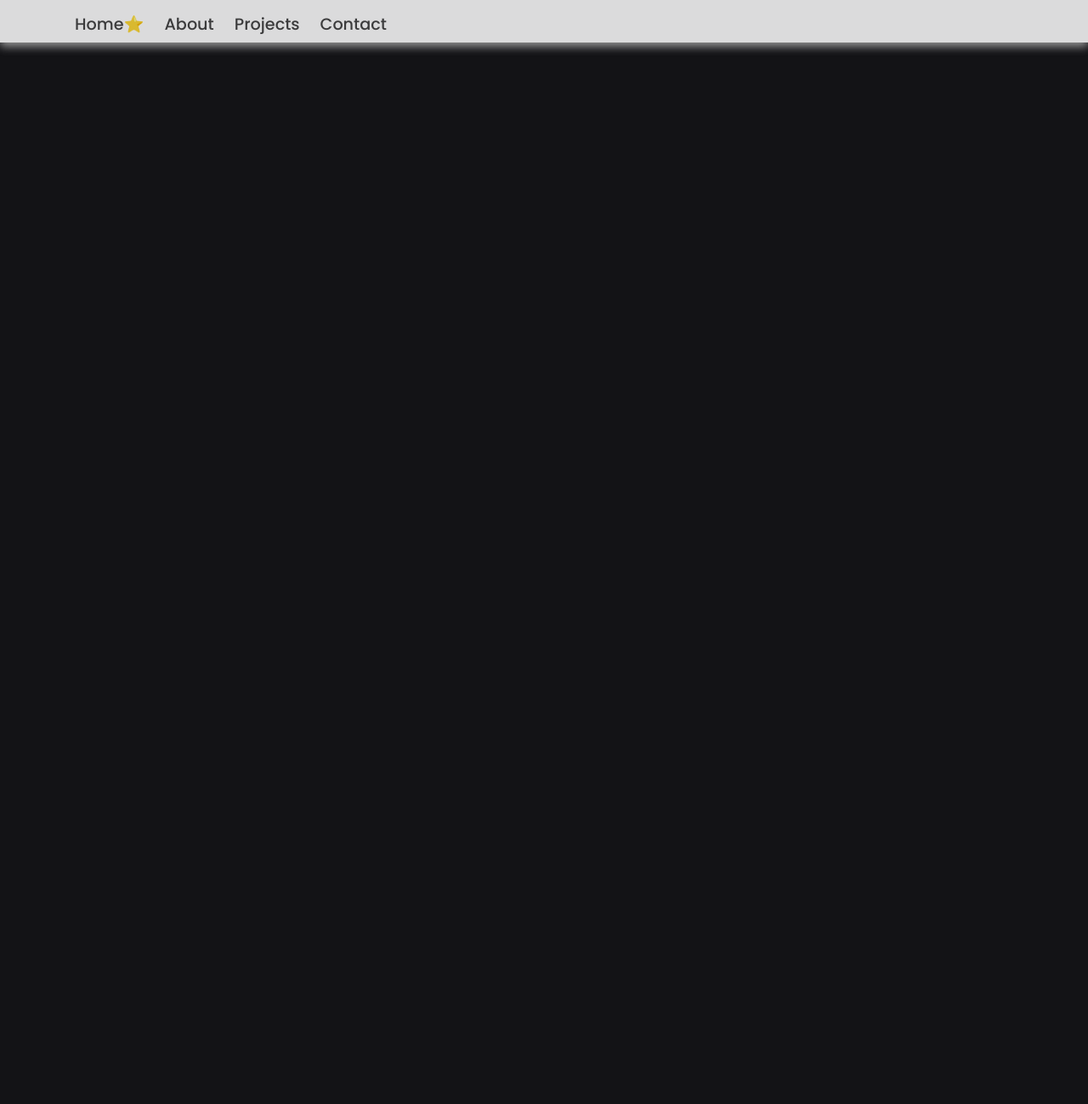
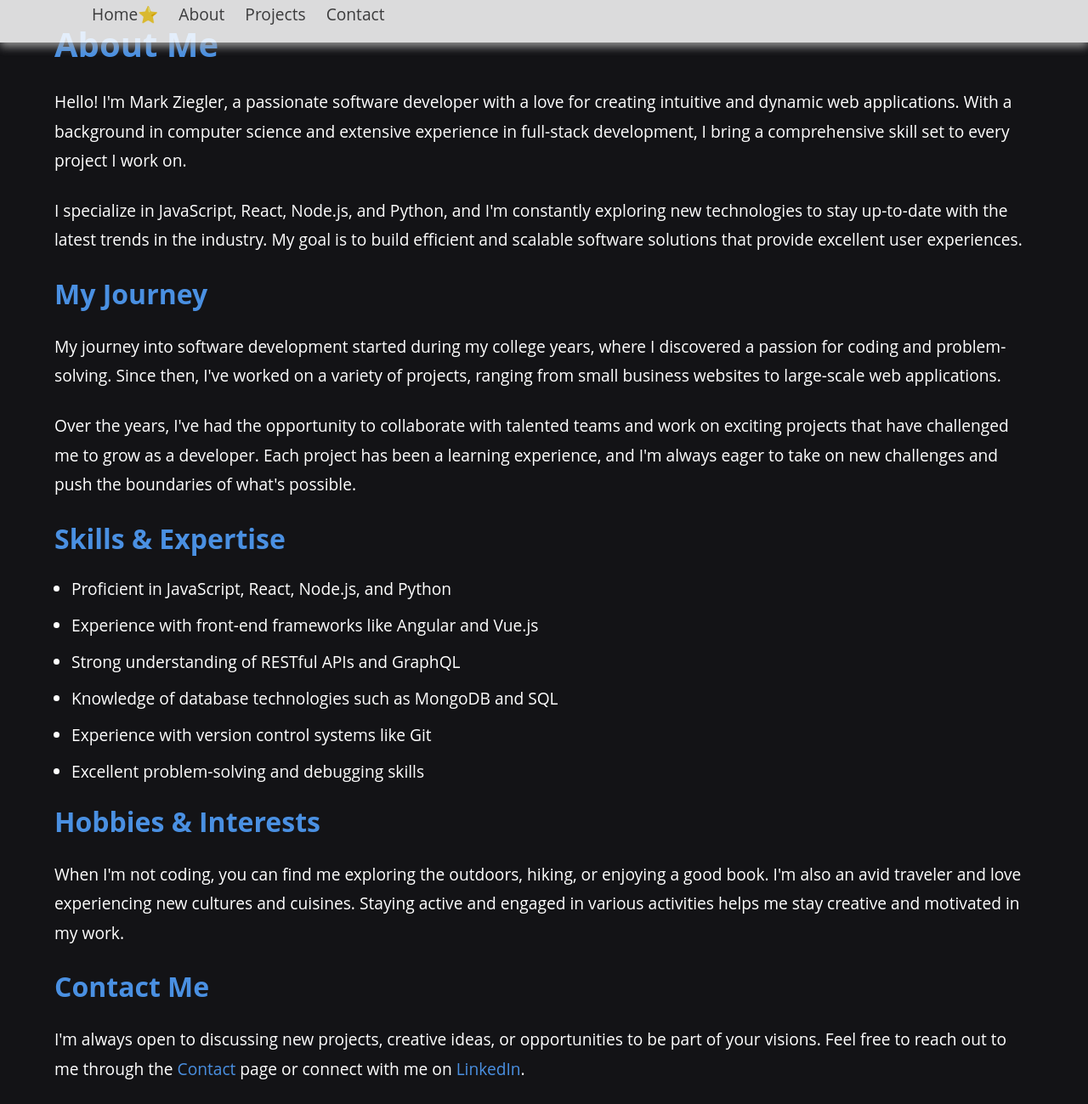
Before and after one commit to markziegler1/markziegler1.github.io, a website: page about.html in a window 1280 px wide. Shown: the whole page at 85% size. Before the commit the page ends 800 px from the top, so only its background shows below. Drawn offline with Linux system fonts and the light colour scheme.

Commit message:
changed layout

```diff
--- a/about.html
+++ b/about.html
@@ -2,12 +2,12 @@
 <html lang="en">
   <head>
     <meta charset="UTF-8" />
-    <meta name="viewport" content="width=, initial-scale=1.0" />
-
-    <title>Mark Zieglers Portfolio</title>
-
+    <meta name="viewport" content="width=device-width, initial-scale=1.0" />
+    <title>Mark Zieglers Portfolio - About</title>
     <link rel="stylesheet" href="style.css" />
     <link rel="stylesheet" href="navstyle.css" />
+    <link rel="stylesheet" href="stylesAbout.css" />
+
     <script defer src="app.js"></script>
   </head>
   <body>
@@ -20,12 +20,70 @@
           <span class="line line3"></span>
         </div>
         <ul class="menu-items">
-          <li><a href="/index.hmtl">Home⭐️</a></li>
+          <li><a href="/index.html">Home⭐️</a></li>
           <li><a href="/about.html">About</a></li>
           <li><a href="/projects.html">Projects</a></li>
           <li><a href="/contact.html">Contact</a></li>
         </ul>
       </div>
     </nav>
+    <section class="about-section hidden">
+      <div class="container">
+        <h1>About Me</h1>
+        <p>
+          Hello! I'm Mark Ziegler, a passionate software developer with a love
+          for creating intuitive and dynamic web applications. With a background
+          in computer science and extensive experience in full-stack
+          development, I bring a comprehensive skill set to every project I work
+          on.
+        </p>
+        <p>
+          I specialize in JavaScript, React, Node.js, and Python, and I'm
+          constantly exploring new technologies to stay up-to-date with the
+          latest trends in the industry. My goal is to build efficient and
+          scalable software solutions that provide excellent user experiences.
+        </p>
+        <h2>My Journey</h2>
+        <p>
+          My journey into software development started during my college years,
+          where I discovered a passion for coding and problem-solving. Since
+          then, I've worked on a variety of projects, ranging from small
+          business websites to large-scale web applications.
+        </p>
+        <p>
+          Over the years, I've had the opportunity to collaborate with talented
+          teams and work on exciting projects that have challenged me to grow as
+          a developer. Each project has been a learning experience, and I'm
+          always eager to take on new challenges and push the boundaries of
+          what's possible.
+        </p>
+        <h2>Skills & Expertise</h2>
+        <ul>
+          <li>Proficient in JavaScript, React, Node.js, and Python</li>
+          <li>Experience with front-end frameworks like Angular and Vue.js</li>
+          <li>Strong understanding of RESTful APIs and GraphQL</li>
+          <li>Knowledge of database technologies such as MongoDB and SQL</li>
+          <li>Experience with version control systems like Git</li>
+          <li>Excellent problem-solving and debugging skills</li>
+        </ul>
+        <h2>Hobbies & Interests</h2>
+        <p>
+          When I'm not coding, you can find me exploring the outdoors, hiking,
+          or enjoying a good book. I'm also an avid traveler and love
+          experiencing new cultures and cuisines. Staying active and engaged in
+          various activities helps me stay creative and motivated in my work.
+        </p>
+        <h2>Contact Me</h2>
+        <p>
+          I'm always open to discussing new projects, creative ideas, or
+          opportunities to be part of your visions. Feel free to reach out to me
+          through the <a href="/contact.html">Contact</a> page or connect with
+          me on
+          <a href="https://www.linkedin.com/in/mark-b-ziegler/" target="_blank"
+            >LinkedIn</a
+          >.
+        </p>
+      </div>
+    </section>
   </body>
 </html>
--- a/navstyle.css
+++ b/navstyle.css
@@ -578,7 +578,7 @@ body {
     font-size: 65%;
   }
 
-    .navbar .menu-items li{
+  .navbar .menu-items li {
     font-size: 1.6rem;
   }
 
--- a/style.css
+++ b/style.css
@@ -1,8 +1,7 @@
-
 body {
   background: #131316;
   color: #ffffff;
-    font-family: 'Open Sans', sans-serif;
+  font-family: "Open Sans", sans-serif;
   padding: 0;
   margin: 0;
 }
--- /dev/null
+++ b/stylesAbout.css
@@ -0,0 +1,47 @@
+body {
+  background: #131316;
+  color: #ffffff;
+  font-family: "Open Sans", sans-serif;
+  padding: 0;
+  margin: 0;
+}
+
+h1,
+h2 {
+  color: #4a90e2;
+  margin: 1.5rem 0; /* Add margin to create separation between elements */
+}
+
+h1 {
+  font-size: 2.5rem; /* Adjust font size */
+}
+
+h2 {
+  font-size: 2rem; /* Adjust font size */
+}
+
+p {
+  line-height: 1.8; /* Adjust line height for better readability */
+  margin-bottom: 1.5rem; /* Add margin to create separation between paragraphs */
+  font-size: 1.2rem; /* Adjust font size */
+}
+
+ul {
+  list-style-type: disc;
+  padding-left: 20px;
+  margin-bottom: 1.5rem; /* Add margin to create separation between lists and other elements */
+}
+
+ul li {
+  margin-bottom: 1rem; /* Add margin to create separation between list items */
+  font-size: 1.2rem; /* Adjust font size */
+}
+
+a {
+  color: #4a90e2;
+  text-decoration: none;
+}
+
+a:hover {
+  text-decoration: underline;
+}
```
Also changed, not shown: contact.html (+1 -1 lines), index.html (+54 -13 lines), projects.html (+1 -1 lines). Lines whose indentation alone changed are shown as unchanged.
